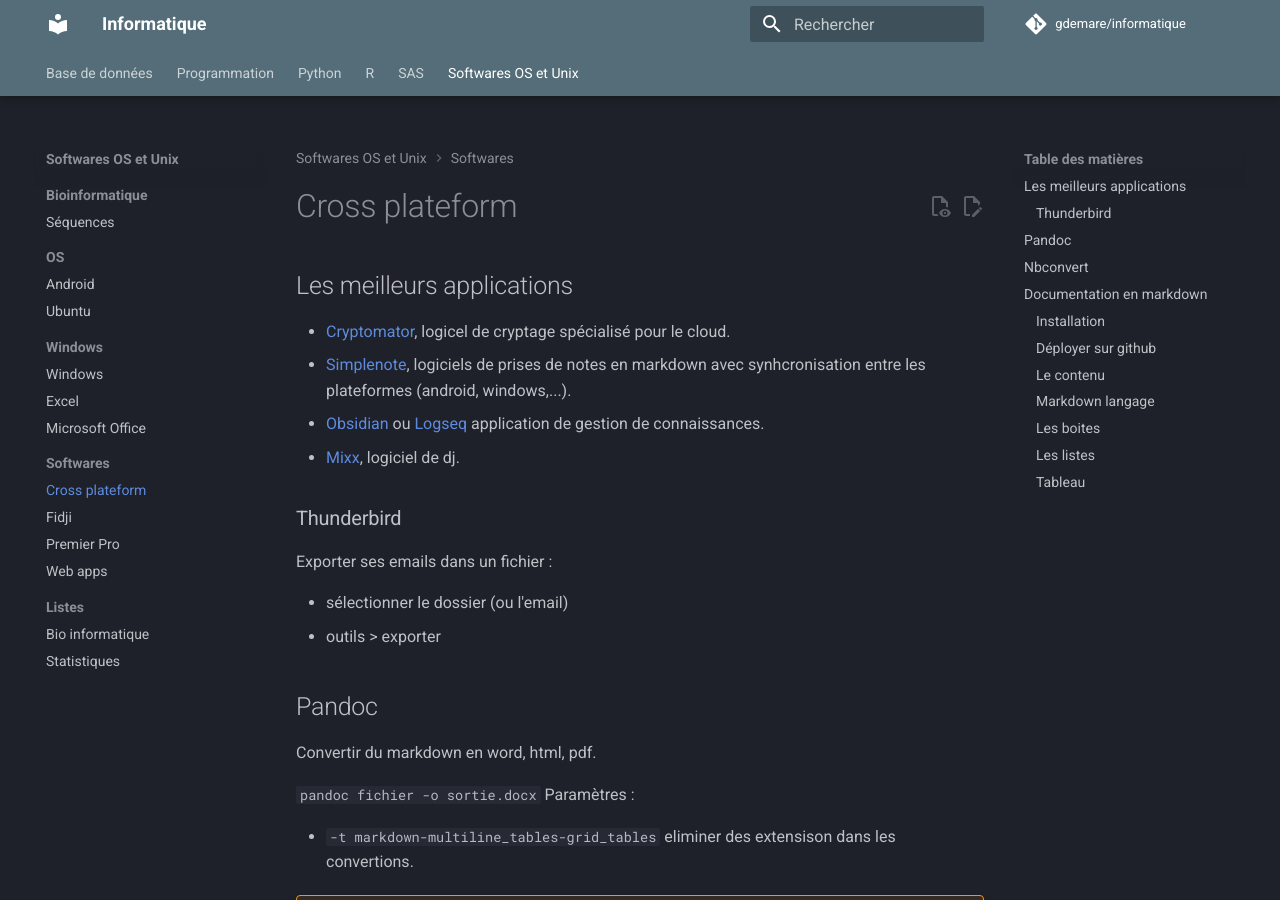
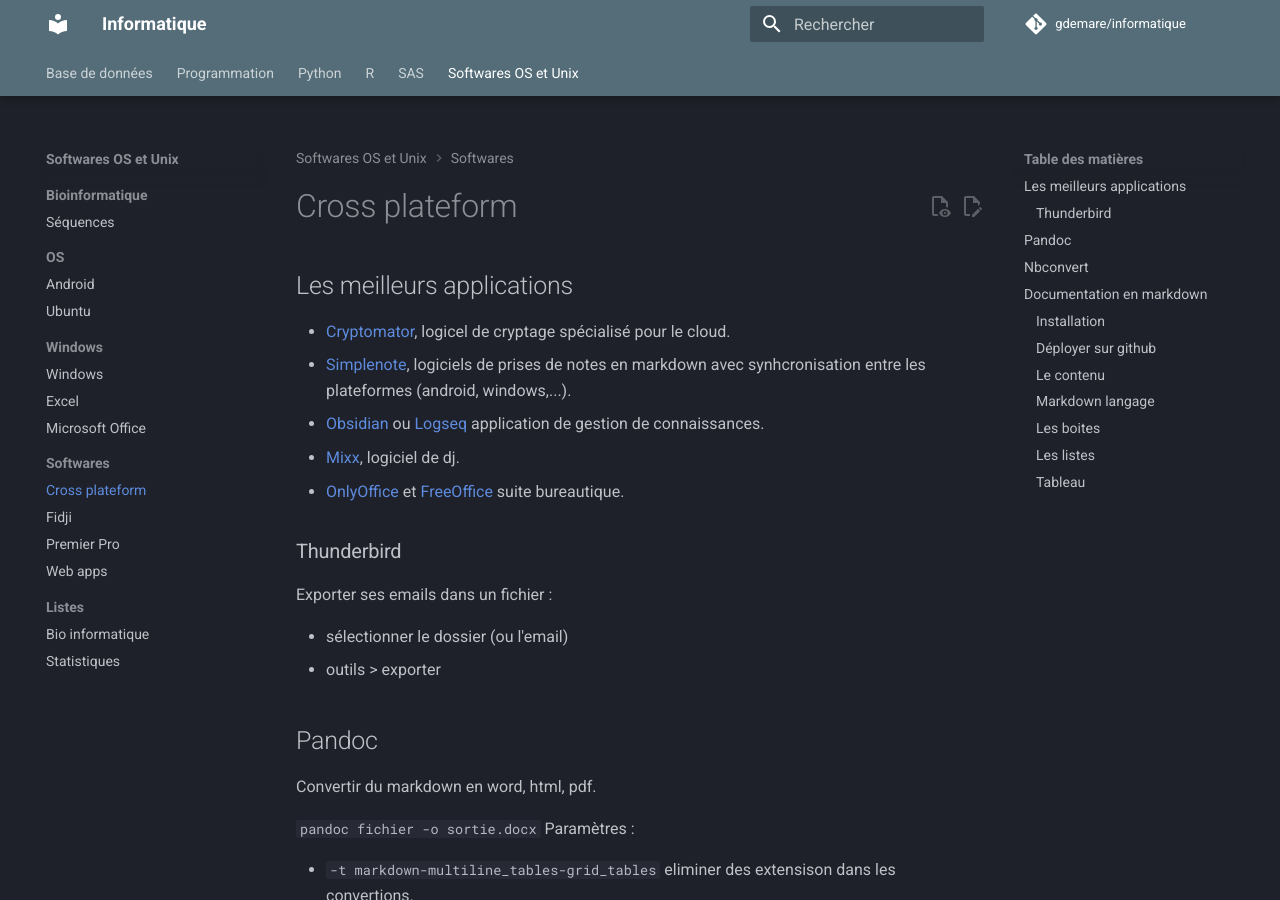
Before and after one commit to gdemare/Informatique, an MkDocs documentation site: the page built from docs/sofwares-os-unix/software/cross-plateforme.md, in a window 1280 px wide and 900 px high. Built offline with MkDocs 1.6.1 and Material for MkDocs 9.7.7, drawn with Linux system fonts in a browser that asks for light colours; comment, search, counter and statistics services are not loaded.

Commit message:
Update cross-plateforme.md

```diff
--- a/docs/sofwares-os-unix/software/cross-plateforme.md
+++ b/docs/sofwares-os-unix/software/cross-plateforme.md
@@ -4,6 +4,7 @@
 * [Simplenote](https://simplenote.com/), logiciels de prises de notes en markdown avec synhcronisation entre les plateformes (android, windows,...).
 * [Obsidian](https://obsidian.md/) ou [Logseq](https://logseq.com/) application de gestion de connaissances.
 * [Mixx](https://mixxx.org/), logiciel de dj.
+* [OnlyOffice](https://www.onlyoffice.com) et [FreeOffice](https://www.freeoffice.com/fr/) suite bureautique.
 
 ### Thunderbird
 
```
